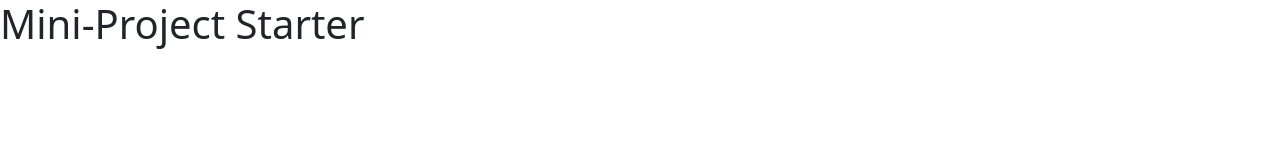
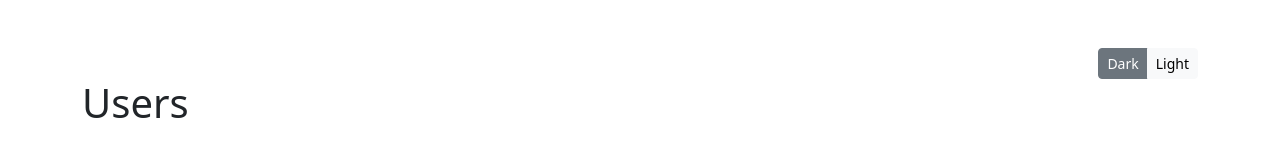
Before and after one commit to thammawatsurinwong419-hash/testUserList, a plain HTML site: page Module07_mini_exercise_starter/index.html in a window 1280 px wide. Drawn offline with Linux system fonts and the light colour scheme.

Commit message:
add Users

```diff
--- a/Module07_mini_exercise_starter/index.html
+++ b/Module07_mini_exercise_starter/index.html
@@ -6,11 +6,25 @@
     <meta name="viewport" content="width=device-width, initial-scale=1.0" />
     <link rel="stylesheet" href="css/bootstrap.min.css" />
     <link rel="stylesheet" href="css/style.css" />
-    <title>Mini-Project Starter</title>
+    <title>User List</title>
   </head>
   <body>
-    <h1>Mini-Project Starter</h1>
-
+    <header class="mb-5">
+      <div class="container mt-5">
+        <div class="d-flex justify-content-end">
+            <div class="btn-group" role="group" aria-label="Basic example">
+              <button type="button" class="btn btn-secondary btn-sm" data-bs-theme-value="dark" and data-bs-theme-value="light">Dark</button>
+              <button type="button" class="btn btn-light btn-sm" data-bs-theme-value="dark" and data-bs-theme-value="light">Light</button>
+            </div>
+        </div>
+        <h1>Users</h1>
+        <div class="row">
+          <div class="col-md-4"></div>
+          <div class="col-md-8"></div>
+        </div>
+      </div>
+    </header>
     <script src="js/bootstrap.bundle.min.js"></script>
+    <script>darkmodetoggle.js</script>
   </body>
 </html>
```
